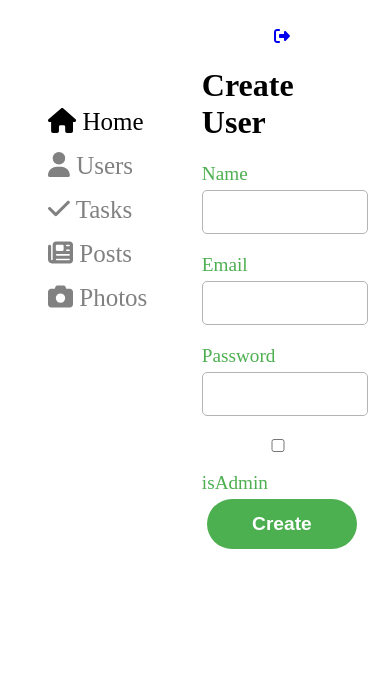
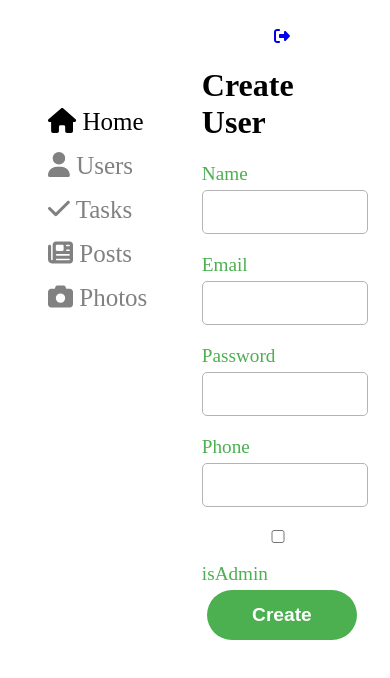
Before and after one commit to CHAYA41182/project-react-node2, a React (Create React App) app in the folder client/: page /users/create in a window 390 px wide. Shown: the top 678 px of the page. Built offline with nearby package versions, Linux system fonts and the light colour scheme.

Commit message:
Refactor CreateUser component to use useRef for form inputs and add phone to createUser component

```diff
--- a/client/src/users/CreateUser.js
+++ b/client/src/users/CreateUser.js
@@ -3,20 +3,28 @@ import { useNavigate } from "react-router-dom";
 import { Link } from 'react-router-dom'
 import { FontAwesomeIcon } from '@fortawesome/react-fontawesome'
 import { faRightFromBracket } from '@fortawesome/free-solid-svg-icons';
+import { useRef } from "react";
 
 const CreateUser = () => {
     const navigate = useNavigate();
+    const nameRef = useRef();
+    const emailRef = useRef();
+    const passwordRef = useRef();
+    const isAdminRef = useRef();
+    const phoneRef = useRef();
+
+
     const handleSubmit = async (e) => {
         e.preventDefault();
-        const formData = new FormData(e.target);
         const roles = []
-        formData.get("isAdmin")?roles.push("admin", "user"):roles.push("user")
 
         const user = {
-            name: formData.get('name'),
-            email: formData.get('email'),
-            password: formData.get('password'),
-            roles:roles
+            name: nameRef.current.value,
+            email: emailRef.current.value,
+            password: passwordRef.current.value,
+            roles: roles,
+            phone: phoneRef.current.value
+
         };
 
        await axios.post("http://localhost:7001/api/users",user).then(()=>{
@@ -34,20 +42,25 @@ const CreateUser = () => {
             <form className="create-form" onSubmit={handleSubmit}>
                     <div className="name-container">
                     <label htmlFor="name">Name</label>
-                    <input type="text" name="name" className="form-control" required />
+                    <input type="text" name="name" className="form-control" required ref={nameRef} />
                     </div>
                     <div className="email-container">
                     <label htmlFor="email">Email</label>
-                    <input type="email" name="email" className="form-control" required />
+                    <input type="email" name="email" className="form-control" required ref={emailRef} />
                     </div>
                     <div className="password-container">
                     <label htmlFor="password">Password</label>
-                    <input type="text" name="password" className="form-control" required />
+                    <input type="text" name="password" className="form-control" required ref={passwordRef} />
+                    </div>
+                    <div className="phone-container">
+                    <label htmlFor="phone">Phone</label>
+                    <input type="text" name="phone" className="form-control" ref={phoneRef} />
                     </div>
                     <div className="roles-container">
-                    <input type="checkbox" name="isAdmin" className="form-check-input" />
+                    <input type="checkbox" name="isAdmin" className="form-check-input" ref={isAdminRef} />
                     <label htmlFor="isAdmin">isAdmin</label>
                     </div>
+
 
                     <div className="form-group">
                         <button type="submit" className="btn btn-primary">Create</button>
```
